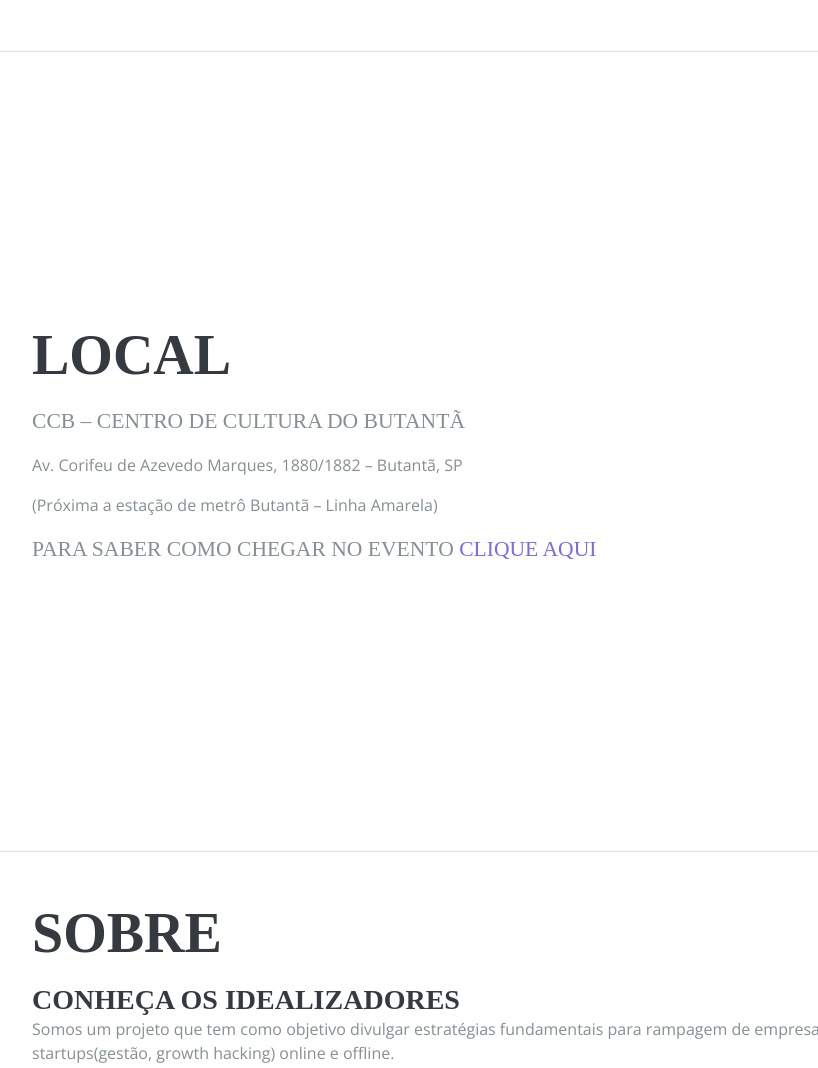
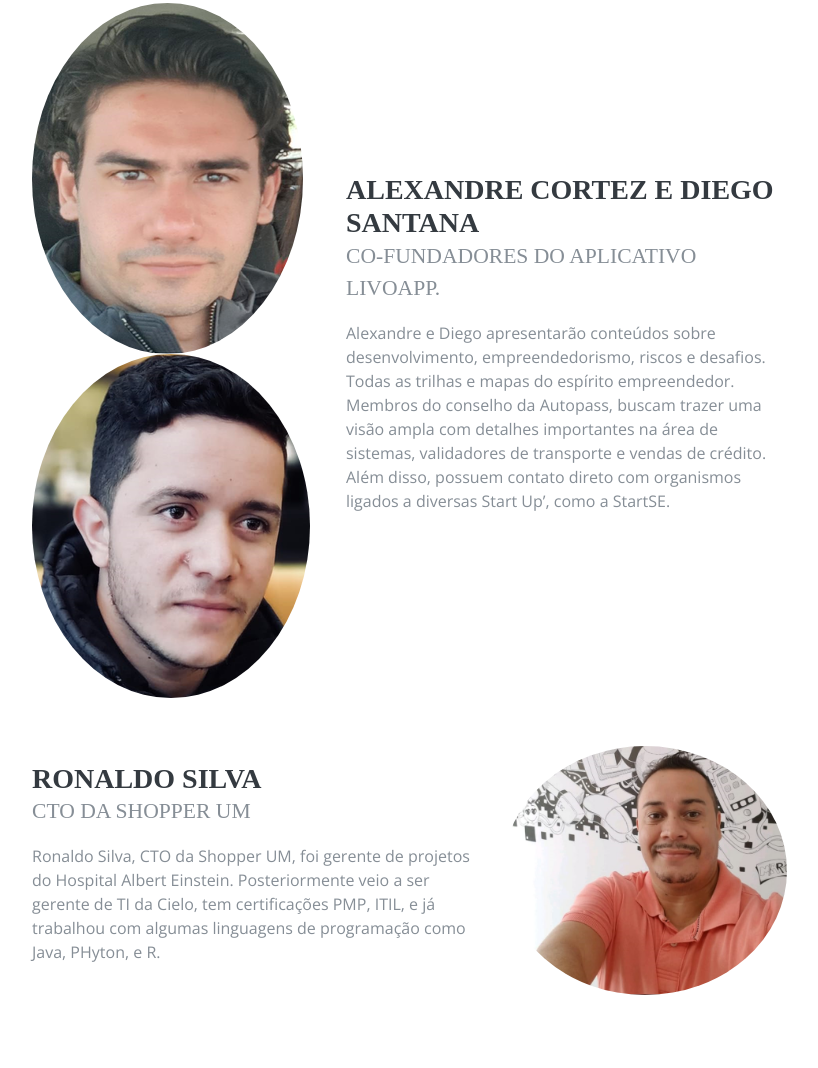
Before and after one commit to adasantos/GoEvent, a plain HTML site: page page/index_sp.html in a window 1280 px wide. Shown: the part 2070-3138 px from the top of the page, without its empty margins (288-1106 px from the left). Drawn offline with nearby package versions, Linux system fonts and the light colour scheme; a web font is replaced by a local one.

Commit message:
Adicionado terceiro e quarto palestrante

```diff
--- a/page/index_sp.html
+++ b/page/index_sp.html
@@ -118,6 +118,35 @@
             </div>
           </div>
 
+          <div class="resume-item d-flex flex-column flex-md-row mb-5">
+            <div class="row align-items-center">
+              <div class="col-lg-6 order-lg-2">
+                  <h3 class="mb-0">Alexandre Cortez e Diego Santana</h3>
+                  <div class="subheading mb-3">Co-fundadores do aplicativo LivoApp.</div>
+                  <p>Alexandre e Diego apresentarão conteúdos sobre desenvolvimento, empreendedorismo, riscos e desafios.
+                    Todas as trilhas e mapas do espírito empreendedor.
+                    Membros do conselho da Autopass, buscam trazer uma visão ampla com detalhes importantes na área de sistemas, validadores de transporte e vendas de crédito.
+                    Além disso, possuem contato direto com organismos ligados a diversas Start Up’, como a StartSE.</p>
+              </div>
+              <div class="col-lg-4 order-lg-1 align-items-center">
+                  <img class="img-fluid rounded-circle" src="../img/alexandre.png" alt>
+                  <img class="img-fluid rounded-circle" src="../img/diego.png" alt>
+              </div>
+            </div>
+          </div>
+
+           <div class="resume-item d-flex flex-column flex-md-row mb-5">
+            <div class="row align-items-center">
+              <div class="col-lg-6 order-lg-2">
+                  <h3 class="mb-0">Ronaldo Silva</h3>
+                  <div class="subheading mb-3">CTO da Shopper UM</div>
+                  <p>Ronaldo Silva, CTO  da Shopper UM, foi  gerente de projetos do Hospital Albert Einstein. Posteriormente veio a ser gerente de TI da Cielo, tem certificações PMP, ITIL, e já trabalhou com algumas linguagens de programação como Java, PHyton, e R.</p>
+              </div>
+              <div class="col-lg-4 order-lg-2 align-items-center">
+                  <img class="img-fluid rounded-circle" src="../img/ronaldo.png" alt>
+              </div>
+            </div>
+          </div>
       </section>
 
         <section class="resume-section p-3 p-lg-5 d-flex flex-column" id="local">
```
Also changed, not shown: img/alexandre.png (added), img/alexandre_.png (added), img/diego.png (added), img/diego_.png (added), img/ronaldo.png (added).
